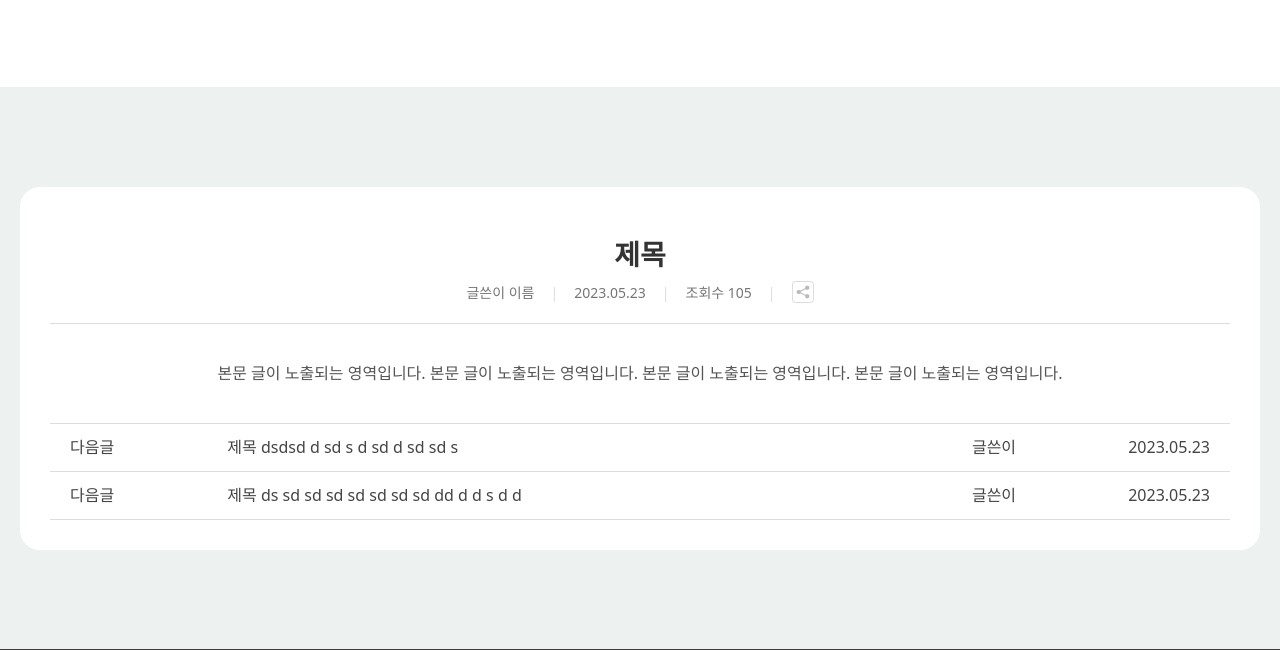
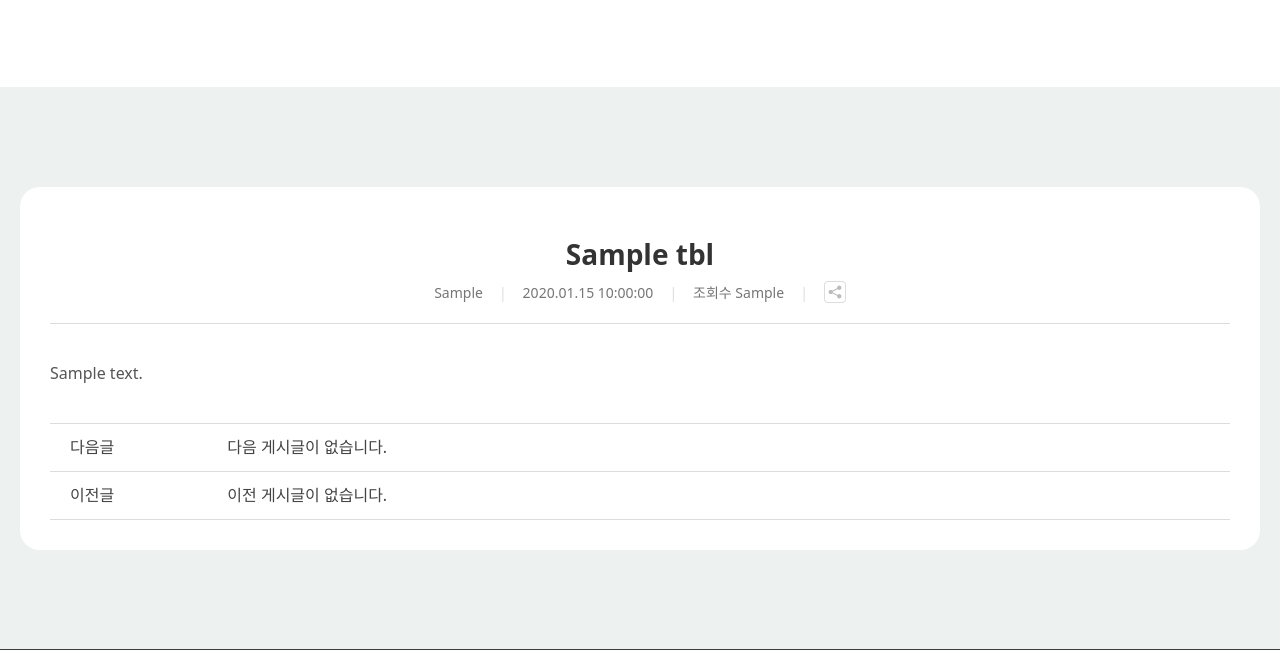
Before and after one commit to ojh0906/Oplace, a PHP site: page /page/community-detail.php?id=1 in a window 1280 px wide. Shown: the part 402-1052 px from the top of the page. Run offline with PHP 8.4, Linux system fonts and the light colour scheme; tables that the repository leaves empty or names only in its code hold one stand-in row (values such as "Sample post"); some libraries are stand-ins or nearby versions; some web fonts are replaced.

```diff
--- a/css/community.css
+++ b/css/community.css
@@ -52,6 +52,10 @@ p {
 
 #community-page .community-container .community-box {
   width: 31%;
+  overflow: hidden;
+  border-top-left-radius: 25px;
+  border-top-right-radius: 25px;
+  cursor: pointer;
 }
 #community-page .community-container .community-box .text-wrap {
   padding: 20px;
@@ -60,13 +64,12 @@ p {
   border-bottom-right-radius: 25px;
   box-sizing: border-box;
 }
-
-#community-page .community-container .community-box .image {
+#community-page .community-container .community-box .thumb{
   width: 100%;
   height: 230px;
-  border-top-left-radius: 25px;
-  border-top-right-radius: 25px;
-  object-fit: cover;
+  background-size: cover !important;
+  background-position: center center !important;
+
 }
 
 #community-page .community-container .community-box .sub-title {
@@ -148,8 +151,10 @@ p {
   font-size: 16px;
   line-height: 19px;
   color: #555555;
-  text-align: center;
   padding: 40px 0;
+}
+#community-page #community-detail .contents-wrap img{
+  max-width: 100%;
 }
 #community-page #community-detail .next-board .next {
   border-top: 0 !important;
@@ -182,7 +187,10 @@ p {
   -webkit-box-orient: vertical;
   -webkit-line-clamp: 1;
   text-align: left;
-  height: 30px;
+  height: 32px;
+}
+#community-page #community-detail .next-board .pre .title a{
+  color: #444;
 }
 #community-page #community-detail .next-board .pre .writer {
 }
@@ -250,7 +258,9 @@ p {
   #community-page .community-container .community-box-wrap {
     justify-content: center;
   }
-
+  #community-page .community-container .community-box .thumb{
+    height: 190px;
+  }
   #community-page .community-container .next-board .pre .title {
     width: 60%;
   }
@@ -356,6 +366,9 @@ p {
   #community-page .community-container .community-box .sub-title {
     font-size: 12px;
     line-height: 14px;
+  }
+  #community-page .community-container .community-box .thumb {
+    height: 130px;
   }
   #community-page .community-container .community-box .title {
     font-size: 16px;
--- a/css/reset.css
+++ b/css/reset.css
@@ -17,7 +17,7 @@ select {margin:0}
 p {margin:0;padding:0;word-break:break-all}
 hr {display:none}
 pre {overflow-x:scroll;font-size:1.1em}
-a {color:#000;text-decoration:none}
+a {color:#000;text-decoration:none !important}
 
 *, :after, :before {
   -webkit-box-sizing:border-box;
--- a/head.php
+++ b/head.php
@@ -36,6 +36,7 @@ $site = $site_info_stt->fetch();
     </title>
 
     <link rel="stylesheet" type="text/css" href="<?php echo $site_url ?>/css/common.css" rel="stylesheet" />
+    <link rel="stylesheet" type="text/css" href="<?php echo $site_url ?>/css/reset.css" rel="stylesheet" />
     <link rel="stylesheet" type="text/css" href="<?php echo $site_url ?>/css/header.css" rel="stylesheet" />
     <link rel="stylesheet" type="text/css" href="<?php echo $site_url ?>/css/footer.css" rel="stylesheet" />
     <link rel="stylesheet" href="https://unpkg.com/swiper/swiper-bundle.min.css" />
--- a/page/community-detail.php
+++ b/page/community-detail.php
@@ -2,10 +2,45 @@
 error_reporting(E_ALL);
 ini_set("display_errors", 1);
 include_once('../head.php');
+
+//Community Detail
+$id = $_GET['id'];
+$detail_sql = "select * from community_board_tbl where id = " .$id;
+$detail_stt = $db_conn->prepare($detail_sql);
+$detail_stt->execute();
+$detail = $detail_stt->fetch();
+//View Count
+$view_sql = "UPDATE community_board_tbl set view_cnt = view_cnt + 1 where id = " .$id;
+$viewStmt = $db_conn->prepare($view_sql);
+$viewStmt->execute();
+//Prev Board
+$prev_sql = "select * from community_board_tbl where id < " .$id ." order by id desc limit 1";
+$prev_stt = $db_conn->prepare($prev_sql);
+$prev_stt->execute();
+$prev = $prev_stt->fetch();
+if(!$prev){
+    $prev_title = "이전 게시글이 없습니다.";
+    $prev_href = "";
+}else{
+    $prev_title = $prev['title'];
+    $prev_href = "href='community-detail.php?id={$prev['id']}'";
+}
+//Next Board
+$next_sql = "select * from community_board_tbl where id > " .$id ." order by id ASC limit 1";
+$next_stt = $db_conn->prepare($next_sql);
+$next_stt->execute();
+$next = $next_stt->fetch();
+if(!$next){
+    $next_title = "다음 게시글이 없습니다.";
+    $next_href = "";
+}else{
+    $next_title = $next['title'];
+    $next_href = "href='community-detail.php?id={$next['id']}'";
+}
+
+
 ?>
-
 <link rel="stylesheet" type="text/css" href="../css/community.css" rel="stylesheet" />
-
 <script>
     /* 공유 상자 열기/닫기 */
     let openShareBox = false;
@@ -52,13 +87,13 @@ include_once('../head.php');
     <article class="community-container" id="community-detail">
         <aside class="board-wrap max">
             <div class="text-wrap">
-                <p class="title">제목</p>
+                <p class="title"><?= $detail['title'] ?></p>
                 <div class="sub-text-wrap">
-                    <span>글쓴이 이름</span>
+                    <span><?= $detail['writer'] ?></span>
                     <span class="line">|</span>
-                    <span>2023.05.23</span>
+                    <span><?= str_replace("-", ".", $detail['regdate']) ?></span>
                     <span class="line mo-480hidden">|</span>
-                    <span class="mo-480hidden">조회수 105</span>
+                    <span class="mo-480hidden">조회수 <?= $detail['view_cnt'] ?></span>
                     <span class="line">|</span>
                     <div class="share-wrap">
                         <img onclick="onShareBox()" class="share-icon" src="<?php echo $site_url ?>/img/share.png" />
@@ -77,27 +112,27 @@ include_once('../head.php');
                             </div>
                         </div>
                     </div>
-
                 </div>
             </div>
             <div class="contents-wrap">
-                본문 글이 노출되는 영역입니다.
-                본문 글이 노출되는 영역입니다.
-                본문 글이 노출되는 영역입니다.
-                본문 글이 노출되는 영역입니다.
+                <?= $detail['content_desc'] ?>
             </div>
             <div class="next-board">
                 <div class="pre">
                     <div class="next">다음글</div>
-                    <div class="title">제목 dsdsd d sd s d sd d sd sd s</div>
-                    <div class="writer">글쓴이</div>
-                    <div class="date">2023.05.23</div>
+                    <div class="title"><a <?php echo $next_href ?>><?php echo $next_title ?></a></div>
+                    <?php if($next){ ?>
+                        <div class="writer"><?= $next['writer'] ?></div>
+                        <div class="date"><?= str_replace("-", ".", $next['regdate']) ?></div>
+                    <?php } ?>
                 </div>
                 <div class="pre next">
-                    <div class="next">다음글</div>
-                    <div class="title">제목 ds sd sd sd sd sd sd sd dd d d s d d</div>
-                    <div class="writer">글쓴이</div>
-                    <div class="date">2023.05.23</div>
+                    <div class="next">이전글</div>
+                    <div class="title"><a <?php echo $prev_href ?>><?php echo $prev_title ?></a></div>
+                    <?php if($prev){ ?>
+                    <div class="writer"><?= $prev['writer'] ?></div>
+                    <div class="date"><?= str_replace("-", ".", $prev['regdate']) ?></div>
+                    <?php } ?>
                 </div>
             </div>
         </aside>
```
Also changed, not shown: page/community.php (+24 -49 lines).
